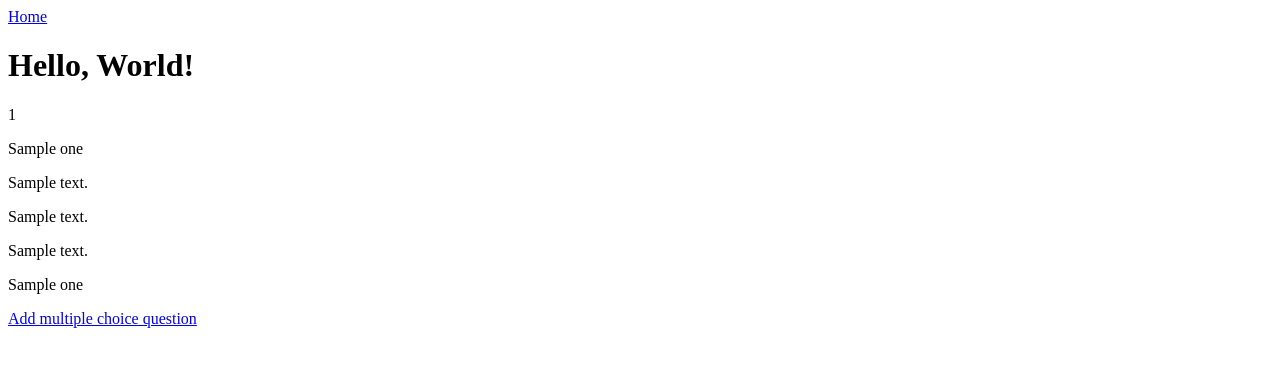
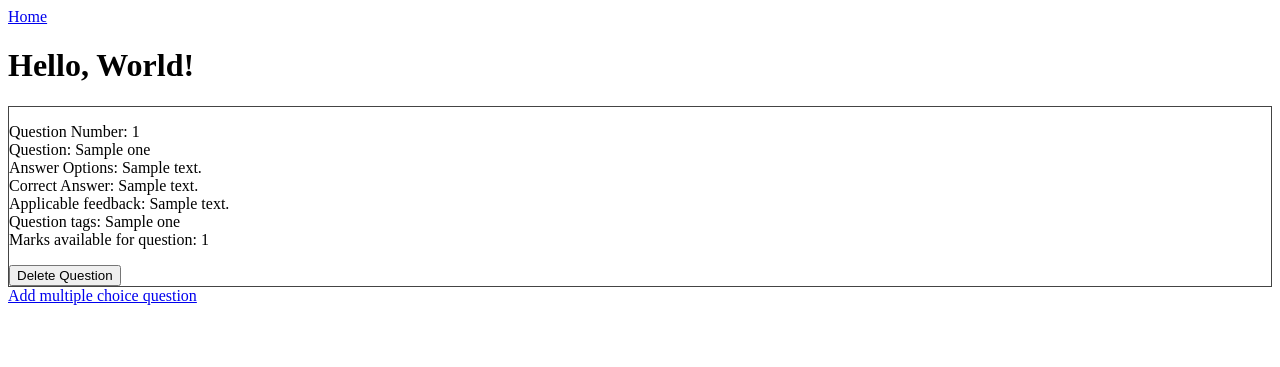
Before and after one commit to danwilliams92/automatedassessmenttool, a Flask app: page / in a window 1280 px wide. Shown: the top 367 px of the page. Run offline with Flask 2, Linux system fonts and the light colour scheme; tables that the repository leaves empty hold one stand-in row (values such as "Sample post").

Commit message:
added action and routing to delete type one question

```diff
--- a/mainApp/models.py
+++ b/mainApp/models.py
@@ -1,4 +1,9 @@
 from mainApp import db
+"""
+class Assessment(db.Model):
+    id = db.Column(db.Integer, primary_key=True)
+    type_one_questions = db.relationship('QuestionTypeOne', backref='assessment', passive_deletes=True)
+"""
 
 class QuestionTypeOne(db.Model):
     id = db.Column(db.Integer, primary_key=True)
@@ -11,3 +16,4 @@ class QuestionTypeOne(db.Model):
     marks_available = db.Column(db.Integer, nullable=False)
     answer_feedback = db.Column(db.Text, nullable=False)
     question_tags = db.Column(db.Text, nullable=False)
+    #assessment_id = db.Column(db.Integer, db.ForeignKey('assessment.id', ondelete="CASCADE"), nullable=False)
--- a/mainApp/routes.py
+++ b/mainApp/routes.py
@@ -19,3 +19,14 @@ def add_question_type1():
         flash('Question added.')
         return redirect(url_for('home'))
     return render_template('add_question_type1.html',title='Add Multiple Choice Question', form=form)
+
+@app.route("/delete_type_one_question/<id>")
+def delete_type_one_question(id):
+    type_one_question = QuestionTypeOne.query.filter_by(id=id).first()
+    if not type_one_question:
+        flash("Question does not exist", category="error")
+    else:
+        db.session.delete(type_one_question)
+        db.session.commit()
+        flash("Question deleted", category="success")
+    return redirect(url_for('home'))
--- a/mainApp/static/style.css
+++ b/mainApp/static/style.css
@@ -2,3 +2,8 @@ html{
     margin:0;
     padding:0;
 }
+
+.question-container{
+    border: 1px solid #444;
+
+}
--- a/mainApp/templates/home.html
+++ b/mainApp/templates/home.html
@@ -2,13 +2,15 @@
 {% block content %}
 <h1>Hello, World!</h1>
 {% for question in type1questions %}
-    <p>{{ question.id }}</p>
-    <p>{{ question.question }}</a></p>
-    <p>{{ question.answer_options }}</p>
-    <p>{{ question.correct_answer }}</p>
-    <p>{{ question.answer_feedback }}</p>
-    <p>{{ question.question_tags }}</p>
-
+    <div class="question-container"><p>Question Number: {{ question.id }}<br>
+    Question: {{ question.question }}<br>
+    Answer Options: {{ question.answer_options }}<br>
+    Correct Answer: {{ question.correct_answer }}<br>
+    Applicable feedback: {{ question.answer_feedback }}<br>
+    Question tags: {{ question.question_tags }}<br>
+    Marks available for question: {{ question.marks_available }}</p>
+    <a href="/delete_type_one_question/{{question.id}}"><button class="delete-question-button">Delete Question</button></a>
+        </div>
 {% endfor %}
 <a href="{{ url_for('add_question_type1') }}">Add multiple choice question</a>
 {% endblock content %}
```
Also changed, not shown: mainApp/blog.db.
